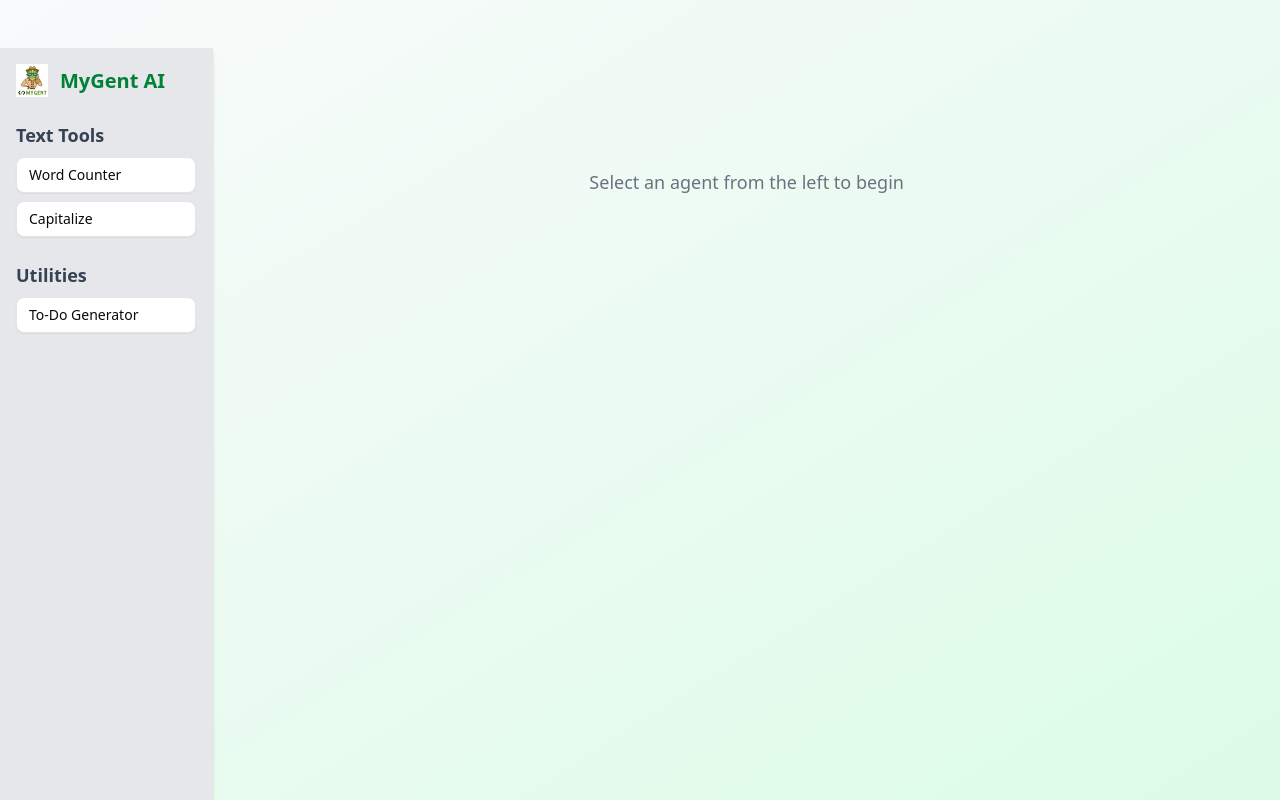
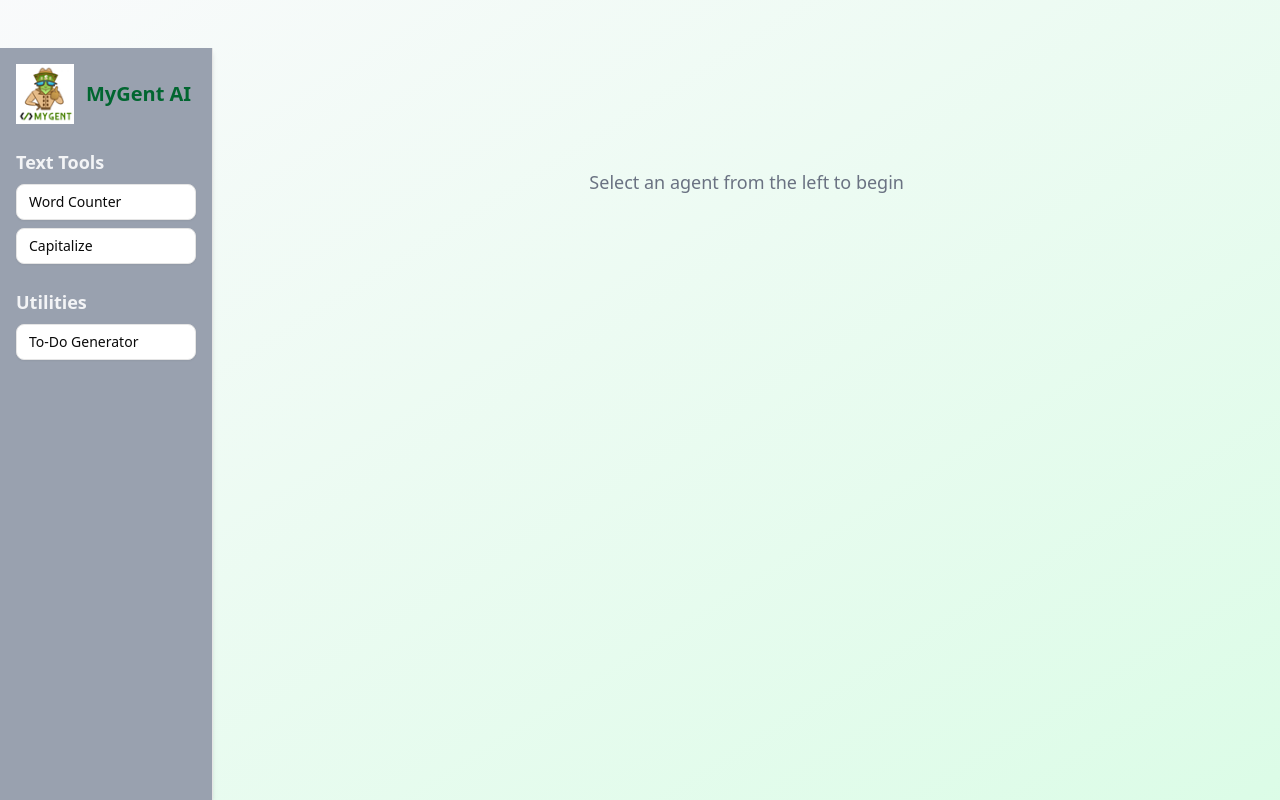
Before and after one commit to ghshams/MyGent, a Next.js app: page / in a window 1280 px wide. Built offline with nearby package versions, Linux system fonts and the light colour scheme.

Commit message:
style: darker sidebar, gray output panel, bigger logo

```diff
--- a/app/page.tsx
+++ b/app/page.tsx
@@ -63,14 +63,14 @@ export default function MyGent() {
 
   return (
     <div className="grid grid-cols-12 h-screen font-poppins bg-gradient-to-br from-gray-50 to-green-100 pt-12">
-      <div className="col-span-2 bg-gray-200 p-4 border-r overflow-y-auto shadow-md">
+      <div className="col-span-2 bg-gray-400 p-4 border-r overflow-y-auto shadow-md">
         <div className="flex items-center gap-3 mb-6">
-          <Image src="/logo.png" alt="Logo" width={32} height={32} />
-          <h1 className="text-xl font-bold text-green-700">MyGent AI</h1>
+          <Image src="/logo.png" alt="Logo" width={58} height={58} />
+          <h1 className="text-xl font-bold text-green-800">MyGent AI</h1>
         </div>
         {categories.map(cat => (
           <div key={cat} className="mb-4">
-            <h3 className="text-lg font-semibold mb-2 text-gray-700">{cat}</h3>
+            <h3 className="text-lg font-semibold mb-2 text-gray-100">{cat}</h3>
             {agents.filter(agent => agent.category === cat).map(agent => (
               <Button
                 key={agent.name}
@@ -97,7 +97,7 @@ export default function MyGent() {
       >
         {selectedAgent ? (
           <motion.div
-            className="p-8 shadow-xl rounded-2xl space-y-6 bg-white/90 backdrop-blur"
+            className="p-8 shadow-xl rounded-2xl space-y-6 bg-gray-100 backdrop-blur"
             initial={{ opacity: 0, scale: 0.95 }}
             animate={{ opacity: 1, scale: 1 }}
             transition={{ duration: 0.4 }}
@@ -131,7 +131,7 @@ export default function MyGent() {
                 readOnly
                 value={outputText}
                 placeholder={selectedAgent.outputPlaceholder}
-                className="bg-gray-100 text-lg"
+                className="bg-gray-200 text-lg"
               />
               <div className="mt-2 text-right">
                 <Button variant="secondary" size="sm">Download Output</Button>
```
